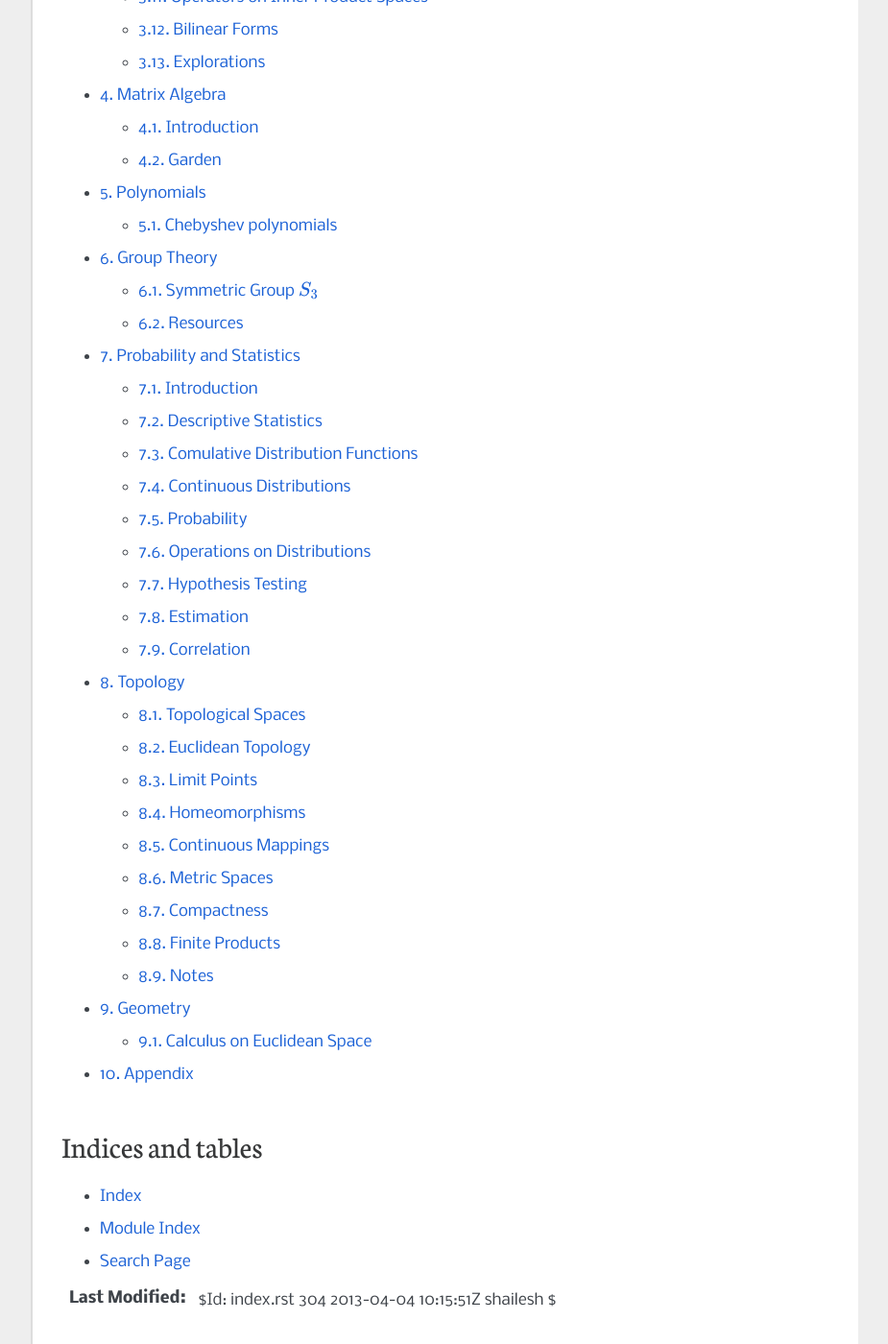
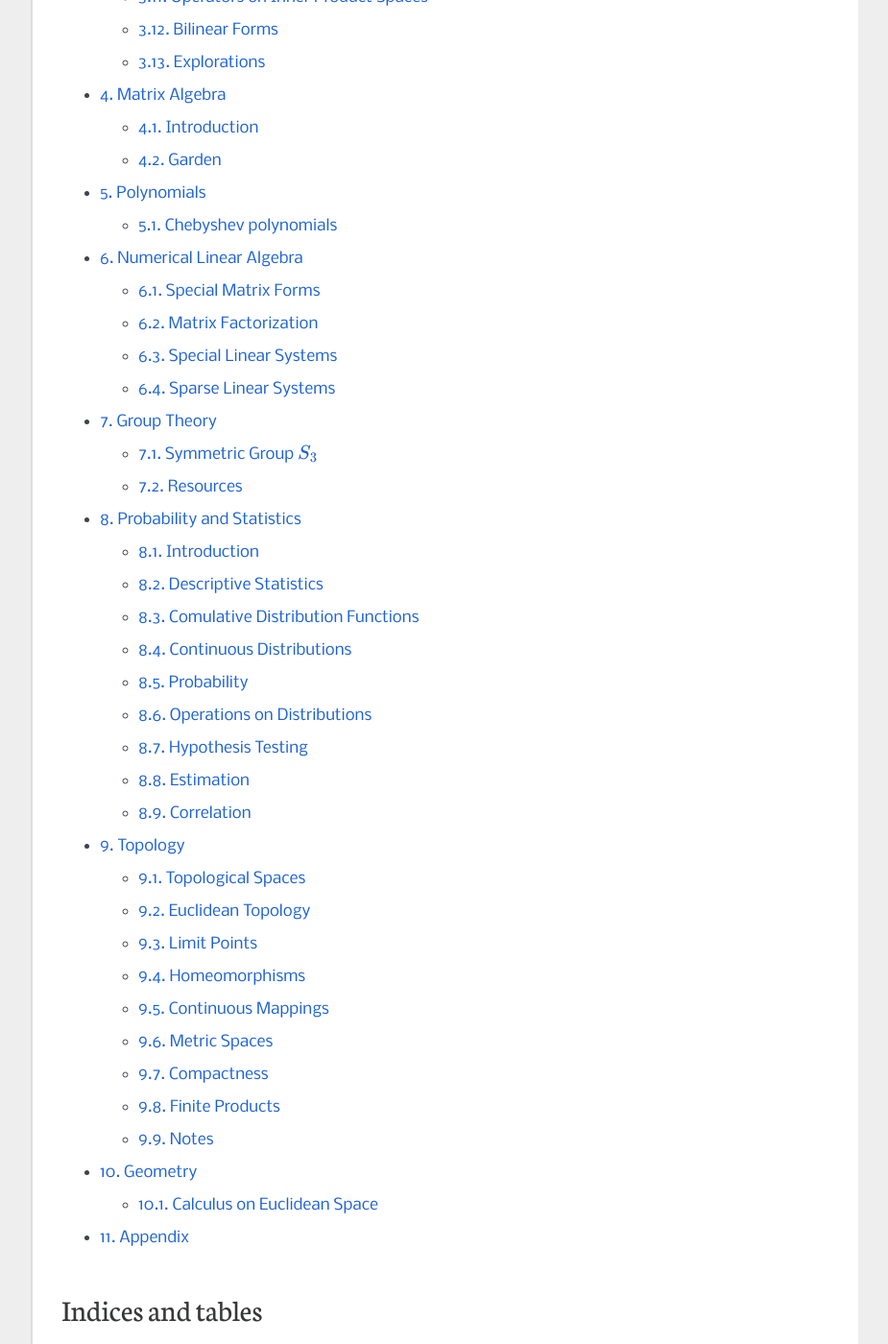
Before and after one commit to shailesh1729/ivspmath, a Sphinx documentation site: the page built from docs/index.rst, in a window 1280 px wide and 1400 px high, scrolled down 711 px. Shown: the whole window at 96% size, without its empty margins (198-1123 px from the left). Built offline with Sphinx 7.4.7, drawn with Linux system fonts in a browser that asks for light colours.

Commit message:
numerical linear algebra chapter

```diff
--- a/docs/index.rst
+++ b/docs/index.rst
@@ -18,6 +18,7 @@ Mathematics for Signal Processing :math:`a^2 +b^2 = c^2`
    linear_algebra/index
    matrix_algebra/index
    polynomial_algebra/index
+   nla/index
    group_theory/index
    statistics_probability/index
    topology/index
--- /dev/null
+++ b/docs/nla/factorization/bidiagonalization.rst
@@ -0,0 +1,2 @@
+Bidiagonalization
+=========================
--- /dev/null
+++ b/docs/nla/factorization/index.rst
@@ -0,0 +1,9 @@
+Matrix Factorization
+========================
+
+Contents:
+
+.. toctree::
+   :maxdepth: 2
+
+   bidiagonalization
--- /dev/null
+++ b/docs/nla/index.rst
@@ -0,0 +1,12 @@
+Numerical Linear Algebra
+================================
+
+Contents:
+
+.. toctree::
+   :maxdepth: 2
+
+   matrix_forms
+   factorization/index
+   special_ls/index
+   sparse_ls/index
--- /dev/null
+++ b/docs/nla/sparse_ls/index.rst
@@ -0,0 +1,2 @@
+Sparse Linear Systems
+=========================
--- /dev/null
+++ b/docs/nla/special_ls/index.rst
@@ -0,0 +1,2 @@
+Special Linear Systems
+========================
```
Also changed, not shown: docs/nla/matrix_forms.rst (added, +54 -0 lines).
